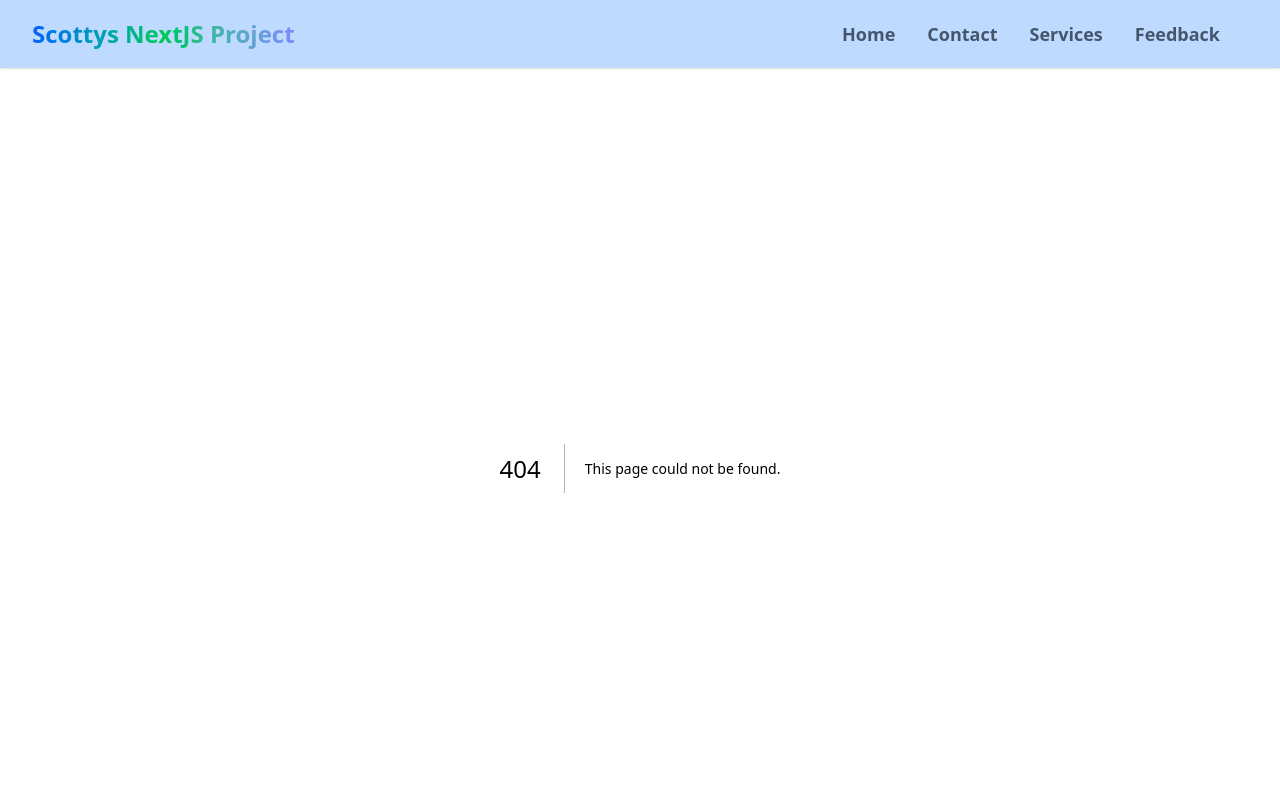
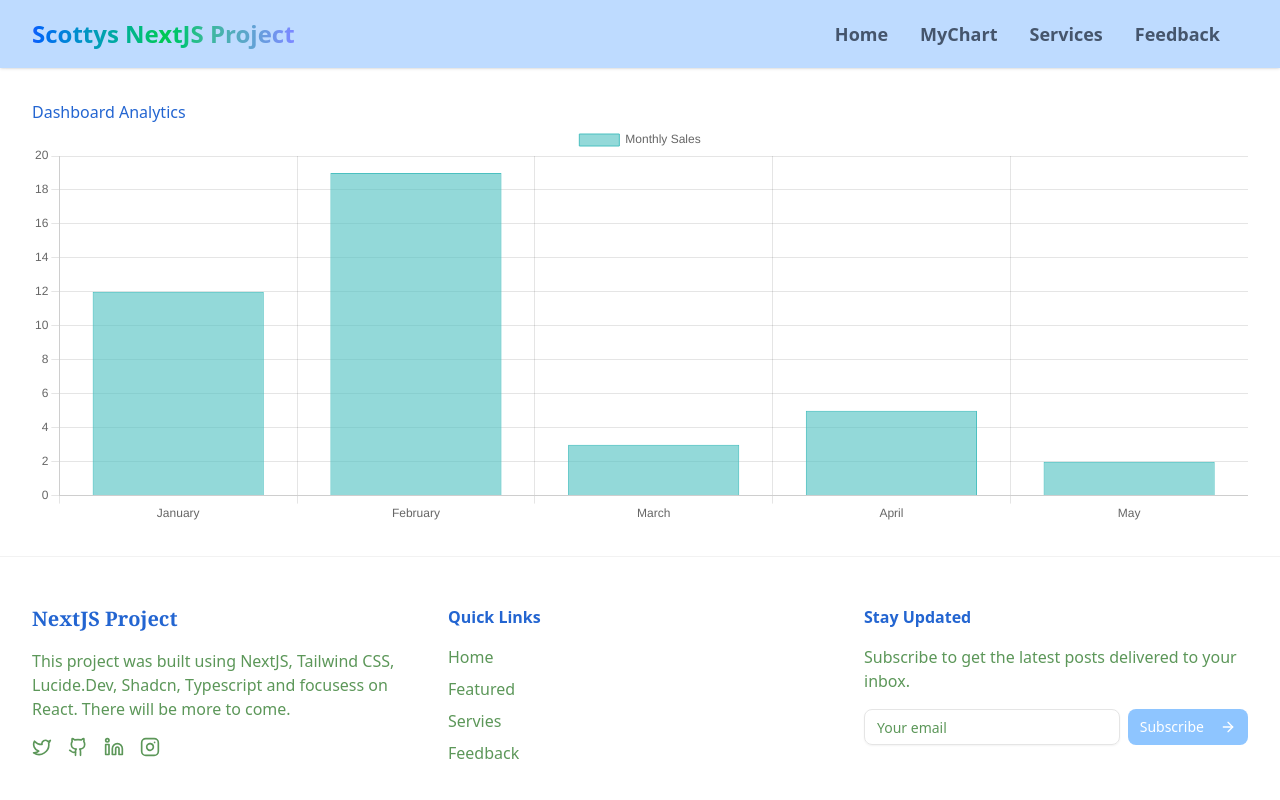
Before and after one commit to Scottysweb/my_Nextjs_blog, a Next.js app: page /contact in a window 1280 px wide. Before the commit this address had no page. Shown: the top 800 px of the page. Built offline with nearby package versions, Linux system fonts and the light colour scheme; a web font is replaced by a local one.

Commit message:
added chart

```diff
--- /dev/null
+++ b/app/contact/page.js
@@ -0,0 +1,10 @@
+import BarChart from "@/components/BarChart";
+
+export default function Page() {
+    return (
+        <main style={{ padding: "2rem" }}>
+            <h1>Dashboard Analytics</h1>
+            <BarChart />
+        </main>
+    );
+}
--- /dev/null
+++ b/components/BarChart.jsx
@@ -0,0 +1,30 @@
+"use client"; // Required for Next.js App Router
+
+import { Bar } from "react-chartjs-2";
+import { Chart as ChartJS } from "chart.js/auto"; // Automatically registers scales and elements
+
+const chartData = {
+    labels: ["January", "February", "March", "April", "May"],
+    datasets: [
+        {
+            label: "Monthly Sales",
+            data: [12, 19, 3, 5, 2],
+            backgroundColor: "rgba(75, 192, 192, 0.6)",
+            borderColor: "rgba(75, 192, 192, 1)",
+            borderWidth: 1,
+        },
+    ],
+};
+
+const chartOptions = {
+    responsive: true,
+    maintainAspectRatio: false,
+};
+
+export default function BarChart() {
+    return (
+        <div style={{ width: "100%", height: "400px" }}>
+            <Bar data={chartData} options={chartOptions} />
+        </div>
+    );
+}
--- a/components/ui/Navigation.tsx
+++ b/components/ui/Navigation.tsx
@@ -11,7 +11,7 @@ export default function Navigation() {
     // Navigation items array
     const navItems = [
         { name: "Home", href: "/" },
-        { name: "Contact", href: "/" },
+        { name: "MyChart", href: "/contact" },
         { name: "Services", href:"#" },
         { name: "Feedback", href: "#" },
     ];
```
Also changed, not shown: package.json (+6 -4 lines), tsconfig.json (+19 -5 lines), 1 other file (tests, documents, lock files or other folders).
